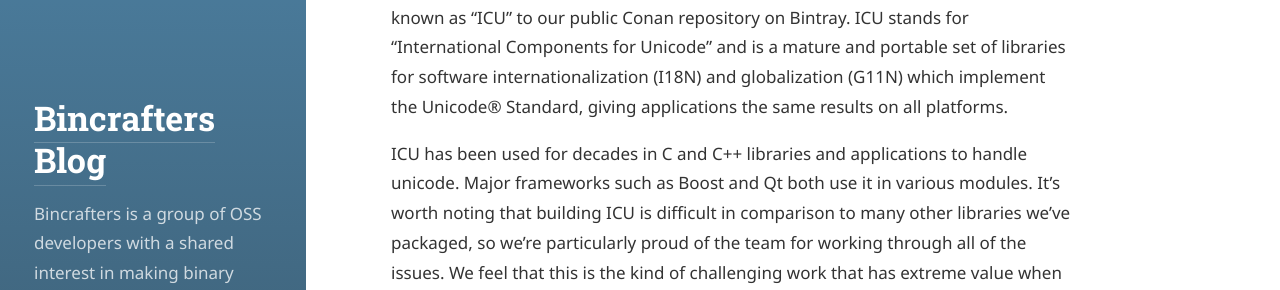
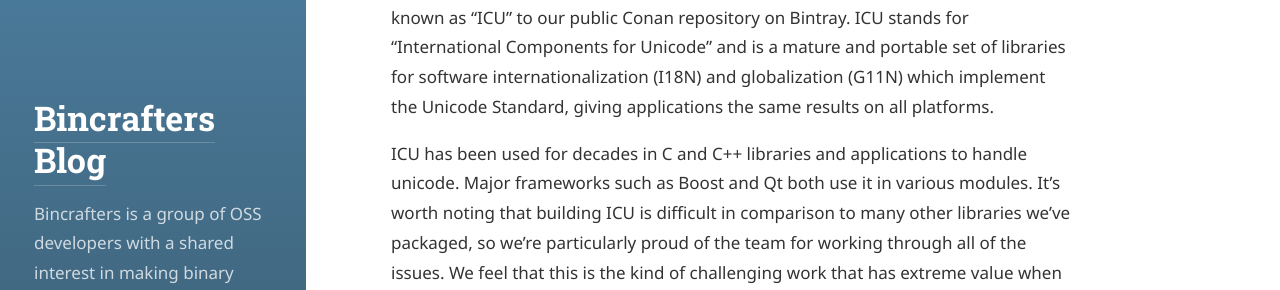
Before and after one commit to bincrafters/bincrafters.github.io, a Jekyll site: the page built from _posts/2017-10-11-Conan-Package-ICU.md, in a window 1280 px wide and 900 px high. Shown: the part 228-518 px from the top of the window. Built offline with Jekyll 4.4.1, drawn with Linux system fonts in a browser that asks for light colours; some web fonts are replaced; some of the changed text lies outside the part shown.

```diff
--- a/_posts/2017-10-11-Conan-Package-ICU.md
+++ b/_posts/2017-10-11-Conan-Package-ICU.md
@@ -4,7 +4,7 @@ title: 'Conan Package - ICU'
 tags: [C++, Conan.io, Bintray]
 ---
 
-Bincrafters has now published a Conan package for IBM's open-source libraries known as "ICU" to our public Conan repository on Bintray. ICU stands for "International Components for Unicode" and is a mature and portable set of libraries for software internationalization (I18N) and globalization (G11N) which implement the Unicode® Standard, giving applications the same results on all platforms.
+Bincrafters has now published a Conan package for IBM's open-source libraries known as "ICU" to our public Conan repository on Bintray. ICU stands for "International Components for Unicode" and is a mature and portable set of libraries for software internationalization (I18N) and globalization (G11N) which implement the Unicode Standard, giving applications the same results on all platforms.
 
 ICU has been used for decades in C and C++ libraries and applications to handle unicode.  Major frameworks such as Boost and Qt both use it in various modules.  It's worth noting that building ICU is difficult in comparison to many other libraries we've packaged, so we're particularly proud of the team for working through all of the issues.  We feel that this is the kind of challenging work that has extreme value when encapsulated into a Conan package, because it means that the people who can use it via Conan won't have to work through the complexities themselves.
 
```
